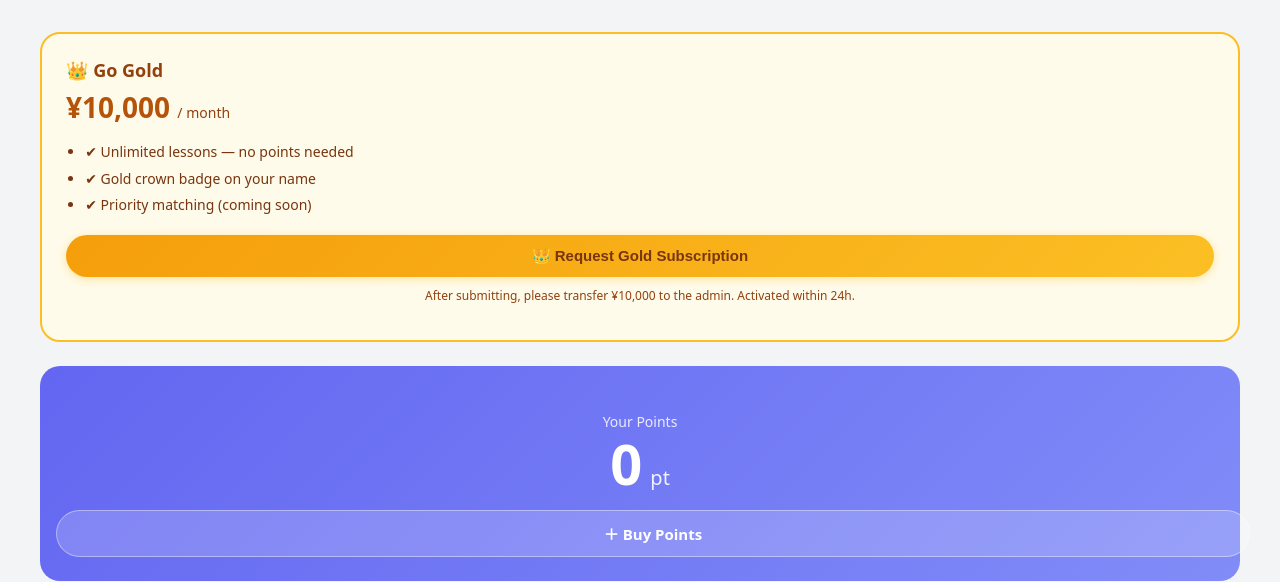
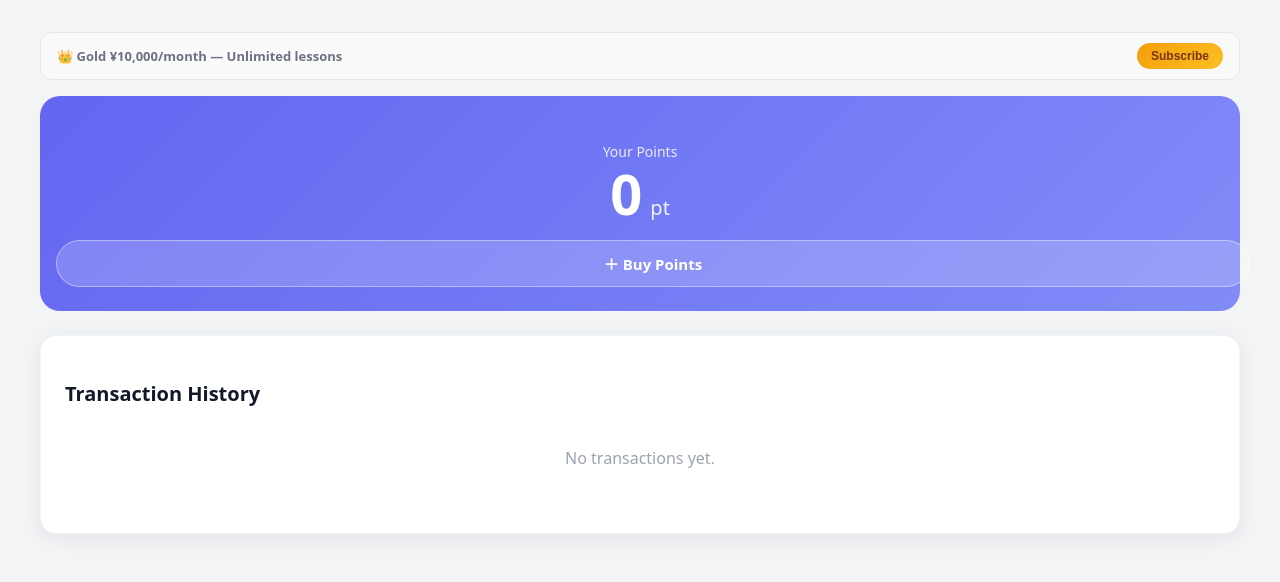
Before and after one commit to Zitatori/Django-5min-LanguageApp, a Django app: page /profile/ in a window 1280 px wide. Shown: the part 54-636 px from the top of the page. Run offline with Django 4.2, Linux system fonts and the light colour scheme; the visitor is signed in with stand-in values (Sample User, id 1); data comes from the database, SQL or seed files in the repository; data that the repository does not hold is empty; some libraries are stand-ins or nearby versions.

Commit message:
Gold バナーをコンパクトな1行デザインに縮小
大きなカードからシンプルな細いバナーに変更。
非会員: グレー細バナー + Subscribe ボタン
会員: 金色細バナー + 有効期限のみ表示

Co-Authored-By: Claude Sonnet 4.6 <noreply@anthropic.com>

```diff
--- a/templates/core/profile.html
+++ b/templates/core/profile.html
@@ -76,66 +76,43 @@
     background: #f3f4f6; color: #6b7280; margin-left: 6px;
   }
 
-  /* ── Gold カード ── */
-  .gold-hero {
-    background: linear-gradient(135deg, #f59e0b 0%, #fbbf24 60%, #d97706 100%);
-    border-radius: 20px;
-    padding: 1.8rem 1.4rem 1.4rem;
-    color: #78350f;
-    margin-bottom: 1.5rem;
-    position: relative;
-    overflow: hidden;
+  /* ── Gold バナー（コンパクト） ── */
+  .gold-banner {
+    display: flex;
+    align-items: center;
+    justify-content: space-between;
+    gap: 10px;
+    padding: 10px 16px;
+    border-radius: 12px;
+    margin-bottom: 1rem;
+    font-size: 13px;
   }
-  .gold-hero::before {
-    content: '';
-    position: absolute; inset: 0;
-    background: repeating-linear-gradient(
-      45deg,
-      rgba(255,255,255,0.06) 0px,
-      rgba(255,255,255,0.06) 1px,
-      transparent 1px, transparent 12px
-    );
+  .gold-banner.gold-active {
+    background: linear-gradient(135deg, #fef3c7 0%, #fde68a 100%);
+    border: 1.5px solid #fbbf24;
+    color: #92400e;
   }
-  .gold-hero .gold-crown { font-size: 2.2rem; display:block; margin-bottom: .4rem; }
-  .gold-hero .gold-title { font-size: 22px; font-weight:800; margin-bottom: .2rem; }
-  .gold-hero .gold-sub   { font-size: 13px; opacity: .75; margin-bottom: 1rem; }
-  .gold-hero .gold-expiry {
-    display: inline-block;
-    background: rgba(255,255,255,0.35);
-    border-radius: 10px;
+  .gold-banner.gold-inactive {
+    background: #fafafa;
+    border: 1.5px solid #e5e7eb;
+    color: #6b7280;
+  }
+  .gold-banner .gold-left { display:flex; align-items:center; gap:8px; font-weight:600; }
+  .gold-banner .gold-expiry-text { font-size:12px; font-weight:400; opacity:.8; }
+  .btn-gold-sm {
     padding: 6px 14px;
-    font-size: 13px;
-    font-weight: 600;
-  }
-  .gold-upsell {
-    border: 2px solid #fbbf24;
-    border-radius: 20px;
-    padding: 1.5rem;
-    margin-bottom: 1.5rem;
-    background: #fffbeb;
-  }
-  .gold-upsell .gold-upsell-title { font-size: 18px; font-weight: 700; color: #92400e; margin-bottom: .4rem; }
-  .gold-upsell .gold-price { font-size: 28px; font-weight: 800; color: #b45309; }
-  .gold-upsell .gold-price span { font-size: 14px; font-weight: 500; color: #92400e; }
-  .gold-upsell ul { margin: .8rem 0 1rem; padding-left: 1.2rem; color: #78350f; font-size: 14px; line-height: 1.9; }
-  .btn-gold {
-    display: block; width: 100%;
-    padding: 12px;
-    background: linear-gradient(135deg, #f59e0b 0%, #fbbf24 100%);
+    background: linear-gradient(135deg, #f59e0b, #fbbf24);
     color: #78350f;
     border: none; border-radius: 999px;
-    font-size: 15px; font-weight: 700;
-    cursor: pointer; text-align: center;
-    text-decoration: none;
-    transition: opacity .15s, transform .12s, box-shadow .15s;
-    box-shadow: 0 2px 10px rgba(251,191,36,.4);
+    font-size: 12px; font-weight: 700;
+    cursor: pointer; white-space: nowrap;
+    transition: opacity .15s;
   }
-  .btn-gold:hover { opacity: .9; transform: translateY(-1px); box-shadow: 0 4px 16px rgba(251,191,36,.5); }
-  .btn-gold:active { transform: scale(.97); }
-  .gold-pending {
-    display:inline-block; background:#fef3c7; color:#92400e;
-    border:1.5px solid #fbbf24; border-radius:99px;
-    padding:5px 14px; font-size:13px; font-weight:500;
+  .btn-gold-sm:hover { opacity: .85; }
+  .gold-pending-sm {
+    font-size:12px; color:#92400e; background:#fef3c7;
+    border:1px solid #fbbf24; border-radius:99px;
+    padding:4px 10px; white-space:nowrap;
   }
 
   /* ── PC レイアウト ── */
@@ -169,31 +146,22 @@
 </style>
 
 {% if is_gold %}
-<div class="gold-hero">
-  <span class="gold-crown">&#x1F451;</span>
-  <div class="gold-title">Gold Member</div>
-  <div class="gold-sub">{% trans "Unlimited lessons — no points deducted per lesson" %}</div>
-  <span class="gold-expiry">{% trans "Active until" %} {{ gold_expires_at|date:"Y-m-d" }}</span>
+<div class="gold-banner gold-active">
+  <div class="gold-left">
+    &#x1F451; <span>Gold {% trans "Member" %}</span>
+    <span class="gold-expiry-text">— {% trans "Active until" %} {{ gold_expires_at|date:"Y/m/d" }}</span>
+  </div>
 </div>
 {% else %}
-<div class="gold-upsell">
-  <div class="gold-upsell-title">&#x1F451; {% trans "Go Gold" %}</div>
-  <div class="gold-price">¥10,000 <span>/ {% trans "month" %}</span></div>
-  <ul>
-    <li>&#x2714; {% trans "Unlimited lessons — no points needed" %}</li>
-    <li>&#x2714; {% trans "Gold crown badge on your name" %}</li>
-    <li>&#x2714; {% trans "Priority matching" %} ({% trans "coming soon" %})</li>
-  </ul>
+<div class="gold-banner gold-inactive">
+  <div class="gold-left">&#x1F451; Gold ¥10,000/{% trans "month" %} — {% trans "Unlimited lessons" %}</div>
   {% if gold_request_pending %}
-    <span class="gold-pending">&#x23F3; {% trans "Subscription request pending" %}</span>
+    <span class="gold-pending-sm">&#x23F3; {% trans "Pending" %}</span>
   {% else %}
-    <form method="post" action="{% url 'request_gold' %}">
+    <form method="post" action="{% url 'request_gold' %}" style="margin:0;">
       {% csrf_token %}
-      <button type="submit" class="btn-gold">&#x1F451; {% trans "Request Gold Subscription" %}</button>
+      <button type="submit" class="btn-gold-sm">{% trans "Subscribe" %}</button>
     </form>
-    <p style="font-size:12px; color:#92400e; margin-top:.6rem; text-align:center;">
-      {% trans "After submitting, please transfer ¥10,000 to the admin. Activated within 24h." %}
-    </p>
   {% endif %}
 </div>
 {% endif %}
```
